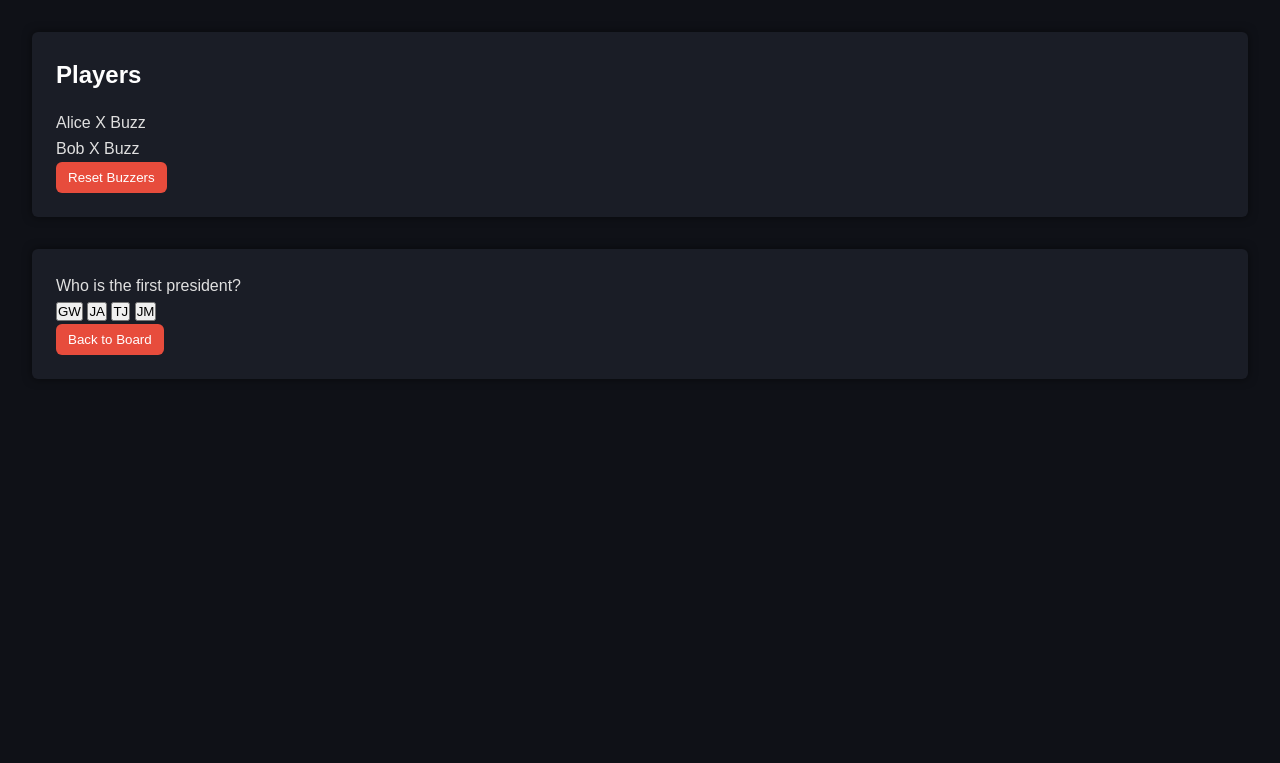
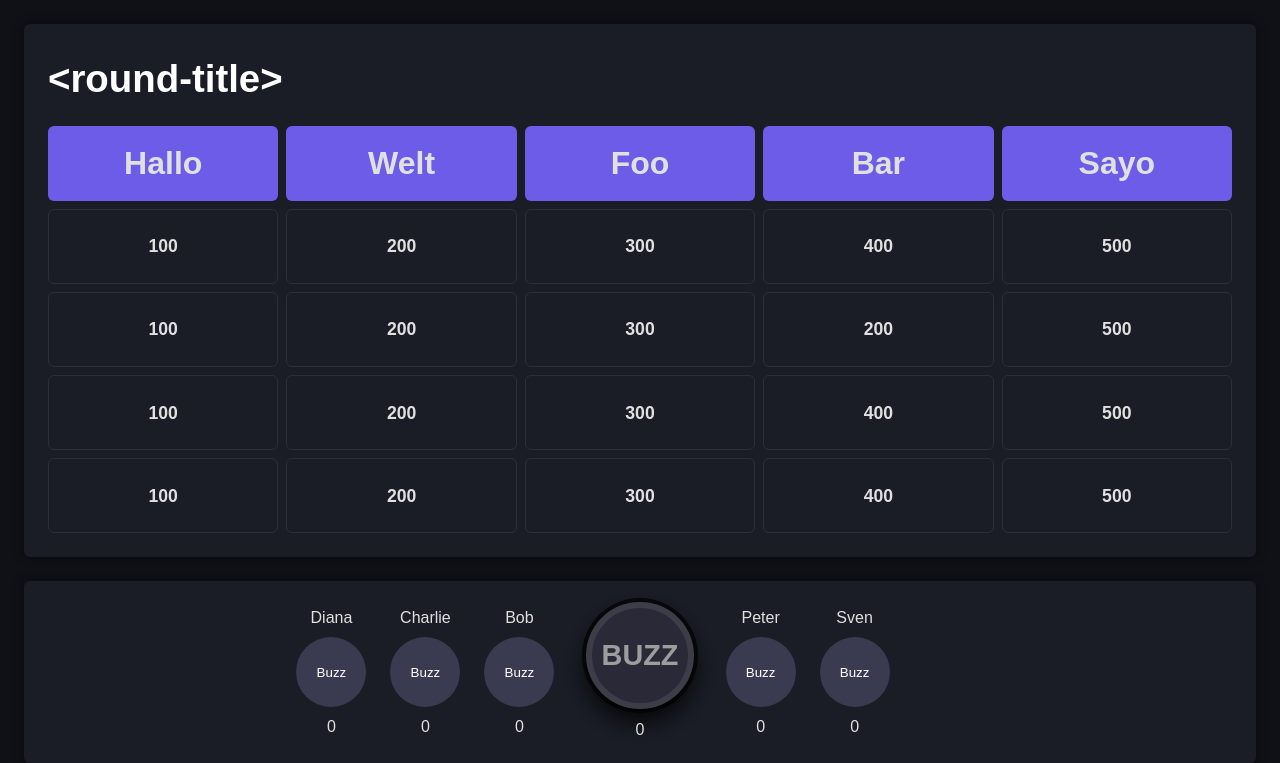
Before and after one commit to QuantumQuestX/TriviaThrone, a Spring Boot app: page /game.html in a window 1280 px wide. Shown: the part 79-842 px from the top of the page. Before the commit the page ends 458 px from the top, so only its background shows below. Run offline with Spring Boot 4, Linux system fonts and the light colour scheme; the visitor is signed in with stand-in values (Sample User, id 1); some of the project's set-up classes (security, data sources, template engines, error pages and the like) are left out, and stand-ins take their place.

Commit message:
Simple Game View Implementation
Simple display of jeopardy board and "connected" player buzzers.

```diff
--- /dev/null
+++ b/src/main/resources/static/css/components/buzzer.css
@@ -0,0 +1,46 @@
+.buzzer {
+    position: relative;
+
+    height: 80%;
+    max-height: 180px;
+
+    aspect-ratio: 1 / 1;
+    border-radius: 50%;
+
+    border: 6px solid rgba(255, 255, 255, 0.15);
+
+    display: flex;
+    align-items: center;
+    justify-content: center;
+
+    font-size: 1.8rem;
+    font-weight: bold;
+    text-transform: uppercase;
+
+    color: var(--text);
+    cursor: pointer;
+    user-select: none;
+
+    background: var(--btn);
+
+    box-shadow:
+            0 0 0 4px rgba(0, 0, 0, 0.7),
+            0 12px 25px rgba(0, 0, 0, 0.9);
+
+    animation: pulse 2.2s infinite ease-in-out;
+    transition: transform 0.1s ease, filter 0.15s ease;
+
+    overflow: hidden;
+    flex-shrink: 0;
+}
+
+.buzzer:hover {
+    background: var(--btn-hover);
+}
+
+.buzzer:disabled {
+    background: var(--btn);
+    filter: brightness(70%);
+    cursor: not-allowed;
+    animation: none;
+}
--- a/src/main/resources/static/css/game.css
+++ b/src/main/resources/static/css/game.css
@@ -1,3 +1,100 @@
 @import "/css/root.css";
 @import "/css/components/buttons.css";
 @import "/css/components/panel.css";
+@import "/css/components/buzzer.css";
+@import "/css/games/jeopardy.css";
+
+main[data-game="jeopardy"] {
+    display: flex;
+    flex-direction: column;
+    height: calc(100vh - var(--top-bar-height));
+    gap: 1.5rem;
+    padding: 1.5rem;
+}
+
+#main-buzzer-container {
+    display: flex;
+    flex-direction: column;
+    align-items: center;
+    justify-content: center;
+    height: 100%;
+    gap: 0.5rem;
+}
+
+#main-buzzer {
+    display: flex;
+}
+
+#main-score {
+    z-index: 1;
+}
+
+#question-panel {
+    flex: 5;
+    display: flex;
+    align-items: center;
+    justify-content: center;
+    font-size: 2rem;
+    text-align: center;
+}
+
+#player-buzzer-panel {
+    flex: 1;
+    display: flex;
+    align-items: center;
+    justify-content: center;
+    gap: 2rem;
+}
+
+.players {
+    display: flex;
+    align-items: center;
+    gap: 1.5rem;
+    flex: 1;
+    overflow-x: auto;
+    height: 100%;
+}
+
+.players-left {
+    flex-direction: row-reverse;
+}
+
+.players-right {
+    flex-direction: row;
+}
+
+.player {
+    display: flex;
+    flex-direction: column;
+    align-items: center;
+    gap: 0.4rem;
+}
+
+.player-buzzer {
+    --size: 70px;
+
+    width: var(--size);
+    height: var(--size);
+    min-width: var(--size);
+    min-height: var(--size);
+
+    aspect-ratio: 1 / 1;
+
+    border-radius: 50%;
+    flex: 0 0 var(--size);
+
+    pointer-events: none;
+}
+
+#jeopardy-board {
+    display: flex;
+    flex-direction: column;
+    width: 100%;
+    height: 100%;
+}
+
+#jeopardy-round-title {
+    text-align: left;
+    max-width: 100%;
+    font-size: larger;
+}
--- a/src/main/resources/static/css/games/jeopardy.css
+++ b/src/main/resources/static/css/games/jeopardy.css
@@ -2,6 +2,7 @@
     display: grid;
     gap: 8px;
     width: 100%;
+    height: 100%;
 }
 
 .j-category {
@@ -13,17 +14,21 @@
     border-radius: 6px;
     cursor: pointer;
     user-select: none;
+
+    display: flex;
+    place-content: center;
+    align-items: center;
 }
 
 .j-cell {
     background: var(--bg-panel);
     border: 1px solid var(--border);
     border-radius: 6px;
-    height: 50px;
+    height: 100%;
 
     display: flex;
+    place-content: center;
     align-items: center;
-    justify-content: center;
 
     font-weight: 700;
     font-size: 1.1rem;
--- a/src/main/resources/static/game.html
+++ b/src/main/resources/static/game.html
@@ -18,42 +18,33 @@
         </nav>
     </header>
 
-    <main>
-        <aside class="buzzer-panel panel">
-            <h2>Players</h2>
-            <div class="players">
-                <div class="player" data-player-id="tij">
-                    <span class="player-name">Alice</span>
-                    <span class="buzz-status">X</span>
-                    <span class="buzz-btn">Buzz</span>
-                </div>
-                <div class="player" data-player-username="bob">
-                    <span class="player-name">Bob</span>
-                    <span class="buzz-status">X</span>
-                    <span class="buzz-btn">Buzz</span>
+    <main data-game="jeopardy">
+        <section id="question-panel" class="panel">
+            <div id="jeopardy-board">
+                <h2 id="jeopardy-round-title">&lt;round-title&gt;</h2>
+                <div id="jeopardy-canvas">
+
                 </div>
             </div>
-            <button id="reset-buzzers" class="danger-btn">Reset Buzzers</button>
-        </aside>
+            <div id="question-display" style="display: none;">
 
-        <section class="board-panel panel">
-            <div id="jeopardy-board">
+            </div>
+        </section>
+
+        <section id="player-buzzer-panel" class="panel">
+            <div id="players-left" class="players players-left">
             </div>
 
-            <div class="question-view is-hidden">
-                <div class="question-prompt">Who is the first president?</div>
-                <div class="question-media"></div>
-                <div class="question-options">
-                    <button class="option-btn">GW</button>
-                    <button class="option-btn">JA</button>
-                    <button class="option-btn">TJ</button>
-                    <button class="option-btn">JM</button>
-                </div>
-                <button id="close-question" data-admin class="danger-btn">Back to Board</button>
+            <div id="main-buzzer-container">
+                <button id="main-buzzer" class="buzzer" disabled>BUZZ</button>
+                <span id="main-score">0</span>
+            </div>
+
+            <div id="players-right" class="players players-right">
             </div>
         </section>
     </main>
 
-    <script src="js/games/jeopardy"></script>
+    <script type="module" src="/js/page-game/game.js"></script>
 </body>
 </html>
--- /dev/null
+++ b/src/main/resources/static/js/page-game/game-socket.js
@@ -0,0 +1,55 @@
+import * as socket from "../root/socket.js";
+
+export const Actions = Object.freeze({
+    SELECT_QUESTION: "SELECT_QUESTION",
+    OPEN_BUZZ: "OPEN_BUZZ",
+    BUZZ: "BUZZ",
+    MARK_CORRECT: "MARK_CORRECT",
+    MARK_INCORRECT: "MARK_INCORRECT",
+    RESET: "RESET"
+});
+
+let currentTopic = null;
+
+export async function subscribeToGame(lobbyCode, onStateUpdate) {
+    await socket.connectSocket("/ws/game");
+
+    const topic = `/topic/game.${lobbyCode}`;
+
+    if (currentTopic) {
+        socket.unsubscribe(currentTopic);
+    }
+
+    socket.subscribe(topic, (state) => {
+        onStateUpdate(state);
+    });
+
+    currentTopic = topic;
+}
+
+export async function sendOpenBuzz(lobbyCode) {
+    sendAction(lobbyCode, Actions.OPEN_BUZZ);
+}
+
+export async function sendBuzz(lobbyCode) {
+    sendAction(lobbyCode, Actions.BUZZ);
+}
+
+export async function setMarkCorrect(lobbyCode) {
+    sendAction(lobbyCode, Actions.MARK_CORRECT);
+}
+
+export async function setMarkIncorrect(lobbyCode) {
+    sendAction(lobbyCode, Actions.MARK_INCORRECT);
+}
+
+export async function sendReset(lobbyCode) {
+    sendAction(lobbyCode, Actions.RESET);
+}
+
+function sendAction(lobbyCode, action) {
+    socket.send("/app/game/action", {
+        lobbyCode: lobbyCode,
+        action: action
+    });
+}
--- a/src/main/resources/static/js/page-game/game.js
+++ b/src/main/resources/static/js/page-game/game.js
@@ -1,55 +1,109 @@
-import * as socket from "../root/socket.js";
+import * as socket from "./game-socket.js";
+import { PlayerView } from "./jeopardy/player-view.js";
+import { currentUser } from "../root/token.js";
 
-const Actions = Object.freeze({
-    SELECT_QUESTION: "SELECT_QUESTION",
-    OPEN_BUZZ: "OPEN_BUZZ",
-    BUZZ: "BUZZ",
-    MARK_CORRECT: "MARK_CORRECT",
-    MARK_INCORRECT: "MARK_INCORRECT",
-    RESET: "RESET"
-});
+const titleContent = document.getElementsByTagName("title")[0].textContent || '{0} - Trivia Throne';
+document.getElementsByTagName("title")[0].textContent = titleContent.replace("{0}", new URLSearchParams(window.location.search).get("mode"));
 
-let currentTopic = null;
+const playerViews = new Map();
 
-export async function subscribeToGame(lobbyCode, onStateUpdate) {
-    await socket.connectSocket("/ws/game");
+function layoutPlayers(players, currentUser) {
+    const left = document.getElementById("players-left");
+    const right = document.getElementById("players-right");
 
-    const topic = `/topic/game.${lobbyCode}`;
+    left.innerHTML = "";
+    right.innerHTML = "";
 
-    if (currentTopic) {
-        socket.unsubscribe(currentTopic);
+    const others = players.filter(p => p !== currentUser);
+
+    const mid = Math.ceil(others.length / 2);
+
+    const leftSide = others.slice(0, mid);
+    const rightSide = others.slice(mid);
+
+    leftSide.forEach(player => {
+        const view = new PlayerView(player);
+        view.mount(left);
+        playerViews.set(player, view);
+    });
+
+    rightSide.forEach(player => {
+        const view = new PlayerView(player);
+        view.mount(right);
+        playerViews.set(player, view);
+    });
+
+    const selfView = new PlayerView(currentUser, { isSelf: true });
+    playerViews.set(currentUser, selfView);
+}
+
+function configureMainBuzzer(currentUser) {
+    const mainBuzzer = document.getElementById("main-buzzer");
+
+    mainBuzzer.addEventListener("click", () => {
+        console.log(`${currentUser} buzzed in!`);
+        socket.sendBuzz(currentUser);
+    });
+}
+
+function applyGameState(state) {
+    for (const [name, score] of Object.entries(state.scores)) {
+        const view = playerViews.get(name);
+        if (view) {
+            view.updateScore(score);
+        }
     }
 
-    socket.subscribe(topic, (state) => {
-        onStateUpdate(state);
-    });
+    for (const view of playerViews.values()) {
+        view.setBuzzEnabled(view.name === state.buzzWinner);
+    }
 
-    currentTopic = topic;
+    const buzzOpen = state.state === socket.Actions.OPEN_BUZZ;
+    const selfView = playerViews.get(currentUser2);
+    if (selfView) {
+        selfView.setBuzzEnabled(buzzOpen);
+    }
 }
 
-export async function sendOpenBuzz(lobbyCode) {
-    sendAction(lobbyCode, Actions.OPEN_BUZZ);
+function generateJeopardyBoard(boardMatrix) {
+    const canvas = document.getElementById("jeopardy-canvas");
+
+    const categories = boardMatrix[0];
+    const rows = boardMatrix.slice(1);
+
+    const columnCount = categories.length;
+    const rowCount = rows.length + 1;
+
+    canvas.style.gridTemplateColumns = `repeat(${columnCount}, 1fr)`;
+    canvas.style.gridTemplateRows = `repeat(${rowCount}, 1fr)`;
+
+    for (let col = 0; col < columnCount; col++) {
+        const categoryCell = document.createElement("div");
+        categoryCell.classList.add("j-category");
+        categoryCell.textContent = categories[col];
+        canvas.appendChild(categoryCell);
+        console.log(`Added category: ${categories[col]}`);
+    }
+
+    for (let row = 0; row < rows.length; row++) {
+        for (let col = 0; col < columnCount; col++) {
+            const cell = document.createElement("div");
+            cell.classList.add("j-cell");
+            cell.textContent = rows[row][col];
+            canvas.appendChild(cell);
+        }
+    }
 }
 
-export async function sendBuzz(lobbyCode) {
-    sendAction(lobbyCode, Actions.BUZZ);
-}
+generateJeopardyBoard([
+    ["Hallo", "Welt", "Foo", "Bar", "Sayo"],
+    [100, 200, 300, 400, 500],
+    [100, 200, 300, 200, 500],
+    [100, 200, 300, 400, 500],
+    [100, 200, 300, 400, 500]
+]);
 
-export async function setMarkCorrect(lobbyCode) {
-    sendAction(lobbyCode, Actions.MARK_CORRECT);
-}
 
-export async function setMarkIncorrect(lobbyCode) {
-    sendAction(lobbyCode, Actions.MARK_INCORRECT);
-}
-
-export async function sendReset(lobbyCode) {
-    sendAction(lobbyCode, Actions.RESET);
-}
-
-function sendAction(lobbyCode, action) {
-    socket.send("/app/game/action", {
-        lobbyCode: lobbyCode,
-        action: action
-    });
-}
+const currentUser2 = "Alice"; // This would be dynamically set in a real application
+layoutPlayers([currentUser, "Bob", "Charlie", "Diana", "Peter", "Sven"], currentUser);
+configureMainBuzzer(currentUser);
--- /dev/null
+++ b/src/main/resources/static/js/page-game/jeopardy/player-view.js
@@ -0,0 +1,56 @@
+export class PlayerView {
+    constructor(username, { isSelf = false } = {}) {
+        this.username = username;
+        this.score = 0;
+        this.isSelf = isSelf;
+
+        this.buzzerElement = this.createElement();
+        this.scoreElement = this.buzzerElement.querySelector(".player-score");
+    }
+
+    createElement() {
+        if (this.isSelf) {
+            return document.getElementById("main-buzzer");
+        }
+
+        const wrapper = document.createElement("div");
+        wrapper.classList.add("player");
+
+        const playerName = document.createElement("div");
+        playerName.classList.add("player-name");
+        playerName.textContent = this.username;
+
+        const playerBuzzer = document.createElement("button");
+        playerBuzzer.classList.add("player-buzzer", "secondary-btn");
+        playerBuzzer.textContent = "Buzz";
+
+        const playerScore = document.createElement("div");
+        playerScore.classList.add("player-score");
+        playerScore.textContent = "0";
+
+        wrapper.appendChild(playerName);
+        wrapper.appendChild(playerBuzzer);
+        wrapper.appendChild(playerScore);
+
+        return wrapper;
+    }
+
+    mount(parent) {
+        if (!this.isSelf) {
+            parent.appendChild(this.buzzerElement);
+        }
+    }
+
+    updateScore(newScore) {
+        this.score = newScore;
+        this.scoreElement.textContent = newScore.toString();
+    }
+
+    setBuzzWinner(isWinner) {
+        this.element.classList.toggle("buzzed", isWinner);
+    }
+
+    setBuzzEnabled(enabled) {
+        this.buzzerElement.disabled = !enabled;
+    }
+}
--- a/src/main/resources/static/js/root/socket.js
+++ b/src/main/resources/static/js/root/socket.js
@@ -1,9 +1,7 @@
-import { token } from "./root/token.js"
-
 let stompClient = null;
 const subscriptions = new Map();
 
-export async function connectSocket(endpoint = '/ws/lobby') {
+export async function connectSocket(endpoint = '/ws/lobby', token = null) {
     return new Promise((resolve, reject) => {
         if (stompClient && stompClient.connected) {
             resolve(stompClient);
```
Also changed, not shown: src/main/resources/static/js/page-game/ui-game.js (deleted).
